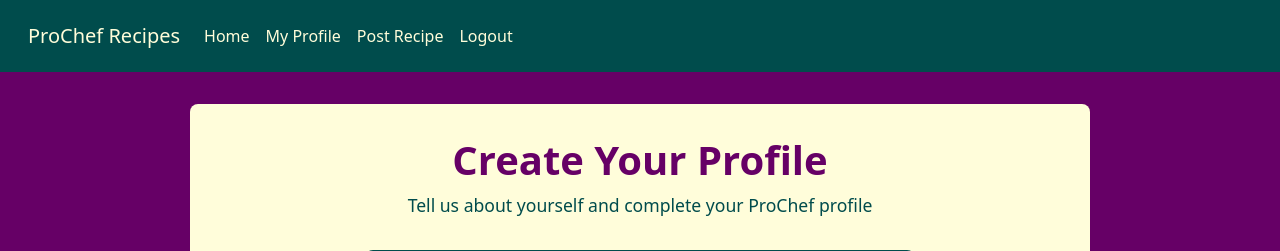
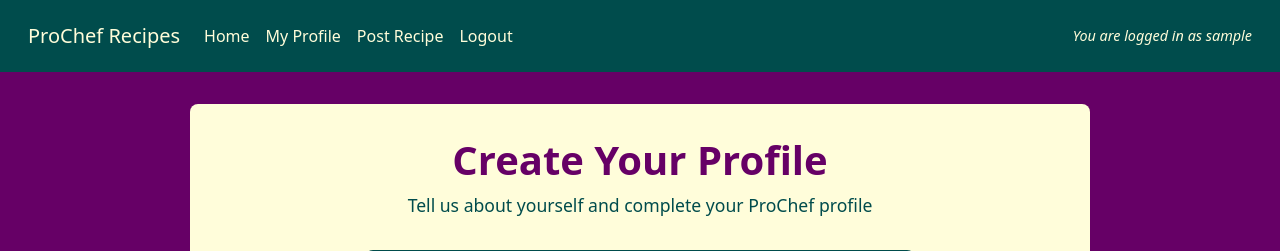
Before and after one commit to Rob-C-89/prochef-recipes, a Django app: page /profiles/create_profile/ in a window 1280 px wide. Shown: the top 251 px of the page. Run offline with Django 5.2, Linux system fonts and the light colour scheme; the visitor is signed in with stand-in values (Sample User, id 1); some libraries are stand-ins or nearby versions.

Commit message:
Add logged in message to navbar

```diff
--- a/static/css/style.css
+++ b/static/css/style.css
@@ -13,6 +13,12 @@
 /* Global Styles */
 body {
     background-color: var(--primary-color);
+}
+
+.navbar-text {
+    color: var(--secondary-color) !important;
+    font-style: italic;
+    font-size: 0.9rem;
 }
 
 
--- a/templates/base.html
+++ b/templates/base.html
@@ -87,6 +87,10 @@
             </li>
             {% endif %}
           </ul>
+          {% if user.is_authenticated %}
+          <span class="navbar-text text-muted">You are logged in as {{ user.username }}
+          </span>
+          {% endif %}
         </div>
       </div>
     </nav>
```
